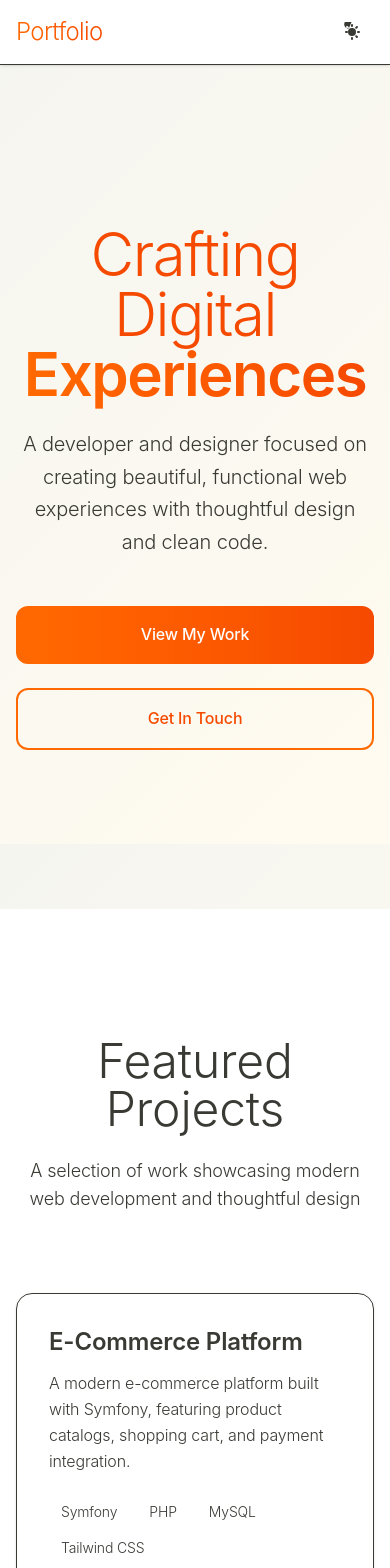
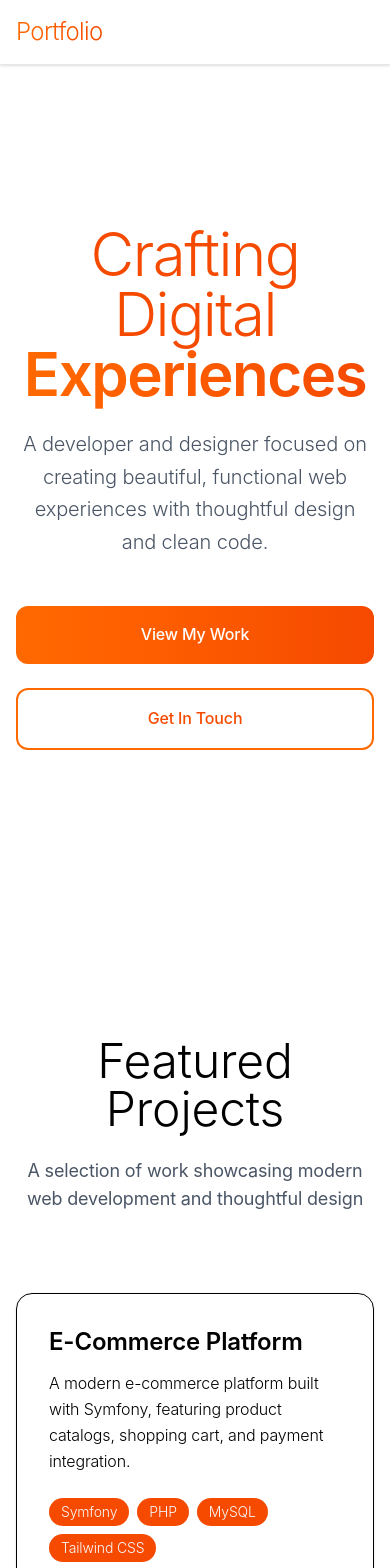
Before and after one commit to wpoth/wpoth.github.io, a Next.js app: page / in a window 390 px wide. Shown: the top 1568 px of the page. Built offline with nearby package versions, Linux system fonts and the light colour scheme.

Commit message:
removed theme swapper and added framer animations to the header

```diff
--- a/package.json
+++ b/package.json
@@ -12,7 +12,8 @@
     "framer-motion": "^12.40.0",
     "next": "16.2.6",
     "react": "19.2.4",
-    "react-dom": "19.2.4"
+    "react-dom": "19.2.4",
+    "resend": "^6.12.4"
   },
   "devDependencies": {
     "@tailwindcss/postcss": "^4",
--- /dev/null
+++ b/src/app/api/send-email/route.ts
@@ -0,0 +1,50 @@
+import { Resend } from 'resend';
+import { NextRequest, NextResponse } from 'next/server';
+
+const resend = new Resend(process.env.RESEND_API_KEY);
+
+interface SendEmailRequest {
+  name: string;
+  email: string;
+  message: string;
+}
+
+export async function POST(request: NextRequest) {
+  try {
+    const body: SendEmailRequest = await request.json();
+
+    const { name, email, message } = body;
+
+    if (!name || !email || !message) {
+      return NextResponse.json(
+        { error: 'Missing required fields' },
+        { status: 400 }
+      );
+    }
+
+    await resend.emails.send({
+      from: 'Portfolio Contact <onboarding@resend.dev>',
+      to: 'w.poth1001@gmail.com',
+      replyTo: email,
+      subject: `New message from ${name}`,
+      html: `
+        <h2>New Message</h2>
+        <p><strong>Name:</strong> ${name}</p>
+        <p><strong>Email:</strong> ${email}</p>
+        <p><strong>Message:</strong></p>
+        <p>${message.replace(/\n/g, '<br>')}</p>
+      `,
+    });
+
+    return NextResponse.json(
+      { success: true, message: 'Email sent successfully' },
+      { status: 200 }
+    );
+  } catch (error) {
+    console.error('Email error:', error);
+    return NextResponse.json(
+      { error: 'Failed to send email' },
+      { status: 500 }
+    );
+  }
+}
--- a/src/app/globals.css
+++ b/src/app/globals.css
@@ -1,22 +1,13 @@
 @import "tailwindcss";
 
 :root {
-  --background: #f5f5f0;
-  --foreground: #3a3a35;
-}
-
-.dark {
-  --background: #2a2a24;
-  --foreground: #f5f5f0;
+  --background: #ffffff;
+  --foreground: #000000;
 }
 
 html {
-  background: linear-gradient(135deg, #f5f5f0 0%, #fffbf0 100%);
+  background: #ffffff;
   min-height: 100vh;
-}
-
-html.dark {
-  background: linear-gradient(135deg, #2a2a24 0%, #3a3a34 100%);
 }
 
 body {
@@ -24,6 +15,12 @@ body {
   font-family: -apple-system, BlinkMacSystemFont, 'Segoe UI', 'Roboto', 'Oxygen', 'Ubuntu', 'Cantarell', 'Fira Sans', 'Droid Sans', 'Helvetica Neue', sans-serif;
   line-height: 1.6;
   letter-spacing: -0.01em;
+}
+
+/* Ensure placeholder text is visible */
+input::placeholder,
+textarea::placeholder {
+  color: rgb(0 0 0 / 0.5);
 }
 
 /* Smooth transitions for dark mode toggle */
--- a/src/app/layout.tsx
+++ b/src/app/layout.tsx
@@ -1,6 +1,5 @@
 import type { Metadata } from "next";
 import { Geist, Geist_Mono } from "next/font/google";
-import Script from "next/script";
 import "./globals.css";
 import { ClientLayout } from "./ClientLayout";
 
@@ -28,27 +27,9 @@ export default function RootLayout({
     <html
       lang="en"
       className={`${geistSans.variable} ${geistMono.variable} h-full antialiased`}
-      suppressHydrationWarning
     >
-      <head>
-        <Script
-          id="theme-script"
-          strategy="beforeInteractive"
-          dangerouslySetInnerHTML={{
-            __html: `
-              try {
-                const theme = localStorage.getItem('theme');
-                if (theme === 'dark') {
-                  document.documentElement.classList.add('dark');
-                } else {
-                  document.documentElement.classList.remove('dark');
-                }
-              } catch (e) {}
-            `,
-          }}
-        />
-      </head>
-      <body className="min-h-full flex flex-col bg-warm-gray-50 dark:bg-warm-gray-900 text-warm-gray-900 dark:text-warm-gray-50">
+      <head></head>
+      <body className="min-h-full flex flex-col bg-white text-black">
         <ClientLayout>{children}</ClientLayout>
       </body>
     </html>
--- a/src/app/page.tsx
+++ b/src/app/page.tsx
@@ -1,11 +1,14 @@
 'use client';
 
+import { useState } from 'react';
 import { motion, easeOut } from 'framer-motion';
 import { Container } from '@/components/Container';
 import { Button } from '@/components/Button';
 import { ProjectCard } from '@/components/ProjectCard';
 
 export default function Home() {
+  const [isSubmitting, setIsSubmitting] = useState(false);
+  const [formMessage, setFormMessage] = useState('');
   const containerVariants = {
     hidden: { opacity: 0 },
     visible: {
@@ -67,7 +70,7 @@ export default function Home() {
       {/* Hero Section */}
       <section
         id="hero"
-        className="min-h-screen flex items-center justify-center pt-20 pb-20 bg-gradient-to-br from-warm-gray-50 to-warm-gray-100 dark:from-warm-gray-900 dark:to-warm-gray-800"
+        className="min-h-screen flex items-center justify-center pt-20 pb-20 bg-white"
       >
         <Container>
           <motion.div
@@ -78,7 +81,7 @@ export default function Home() {
           >
             <motion.h1
               variants={itemVariants}
-              className="text-6xl md:text-8xl font-light mb-6 tracking-tight text-orange-600 dark:text-orange-400"
+              className="text-6xl md:text-8xl font-light mb-6 tracking-tight text-orange-600"
             >
               Crafting Digital
               <br />
@@ -89,7 +92,7 @@ export default function Home() {
 
             <motion.p
               variants={itemVariants}
-              className="text-xl md:text-2xl text-warm-gray-600 dark:text-warm-gray-300 max-w-3xl mx-auto mb-12 font-light leading-relaxed"
+              className="text-xl md:text-2xl text-gray-600 max-w-3xl mx-auto mb-12 font-light leading-relaxed"
             >
               A developer and designer focused on creating beautiful, functional web experiences with thoughtful design and clean code.
             </motion.p>
@@ -125,7 +128,7 @@ export default function Home() {
       {/* Projects Section */}
       <section
         id="projects"
-        className="py-32 bg-white dark:bg-warm-gray-900"
+        className="py-32 bg-white"
       >
         <Container>
           <motion.div
@@ -135,10 +138,10 @@ export default function Home() {
             viewport={{ once: true }}
             className="text-center mb-20"
           >
-            <h2 className="text-5xl md:text-6xl font-light mb-6 text-warm-gray-900 dark:text-white">
+            <h2 className="text-5xl md:text-6xl font-light mb-6 text-black">
               Featured Projects
             </h2>
-            <p className="text-warm-gray-600 dark:text-warm-gray-400 text-lg max-w-2xl mx-auto font-light">
+            <p className="text-gray-600 text-lg max-w-2xl mx-auto font-light\">
               A selection of work showcasing modern web development and thoughtful design
             </p>
           </motion.div>
@@ -166,7 +169,7 @@ export default function Home() {
       {/* About Section */}
       <section
         id="about"
-        className="py-32 bg-warm-gray-50 dark:bg-warm-gray-900"
+        className="py-32 bg-gray-50"
       >
         <Container>
           <motion.div
@@ -176,7 +179,7 @@ export default function Home() {
             viewport={{ once: true }}
             className="max-w-5xl mx-auto"
           >
-            <h2 className="text-5xl md:text-6xl font-light mb-12 text-center text-warm-gray-900 dark:text-white">
+            <h2 className="text-5xl md:text-6xl font-light mb-12 text-center text-black">
               About Me
             </h2>
 
@@ -203,7 +206,7 @@ export default function Home() {
                 viewport={{ once: true }}
                 className="space-y-6"
               >
-                <p className="text-warm-gray-700 dark:text-warm-gray-300 text-lg font-light leading-relaxed">
+                <p className="text-black text-lg font-light leading-relaxed\">
                   I'm a developer with a passion for creating elegant solutions
                   to complex problems. Over the past few years, I've worked on a
                   variety of projects ranging from small startups to large-scale
@@ -228,7 +231,7 @@ export default function Home() {
       {/* Contact Section */}
       <section
         id="contact"
-        className="py-32 bg-white dark:bg-warm-gray-900"
+        className="py-32 bg-white"
       >
         <Container>
           <motion.div
@@ -238,10 +241,10 @@ export default function Home() {
             viewport={{ once: true }}
             className="text-center max-w-3xl mx-auto"
           >
-            <h2 className="text-5xl md:text-6xl font-light mb-6 text-warm-gray-900 dark:text-white">
+            <h2 className="text-5xl md:text-6xl font-light mb-6 text-black">
               Let's Connect
             </h2>
-            <p className="text-warm-gray-600 dark:text-warm-gray-400 text-lg mb-12 font-light">
+            <p className="text-gray-600 text-lg mb-12 font-light\">
               I'm always open to new opportunities and collaborations. Feel free
               to reach out if you'd like to discuss a project or just say hello!
             </p>
@@ -255,10 +258,10 @@ export default function Home() {
             >
               <motion.div variants={itemVariants}>
                 <a
-                  href="mailto:hello@example.com"
-                  className="text-2xl text-orange-500 hover:text-orange-600 dark:hover:text-orange-400 transition-colors font-light"
+                  href="mailto:w.poth1001@gmail.com"
+                  className="text-2xl text-orange-600 hover:text-orange-700 transition-colors font-light"
                 >
-                  hello@example.com
+                  w.poth1001@gmail.com
                 </a>
               </motion.div>
               <motion.div
@@ -266,19 +269,17 @@ export default function Home() {
                 className="flex justify-center gap-8 text-base"
               >
                 <a
-                  href="#"
-                  className="text-warm-gray-600 dark:text-warm-gray-400 hover:text-orange-500 dark:hover:text-orange-400 transition-colors font-light"
-                >
-                  Twitter
-                </a>
-                <a
-                  href="#"
+                  href="https://github.com/wpoth"
+                  target="_blank"
+                  rel="noopener noreferrer"
                   className="text-warm-gray-600 dark:text-warm-gray-400 hover:text-orange-500 dark:hover:text-orange-400 transition-colors font-light"
                 >
                   GitHub
                 </a>
                 <a
-                  href="#"
+                  href="https://www.linkedin.com/in/wesley-poth-41a1262b4/"
+                  target="_blank"
+                  rel="noopener noreferrer"
                   className="text-warm-gray-600 dark:text-warm-gray-400 hover:text-orange-500 dark:hover:text-orange-400 transition-colors font-light"
                 >
                   LinkedIn
@@ -291,37 +292,84 @@ export default function Home() {
               initial="hidden"
               whileInView="visible"
               viewport={{ once: true }}
-              className="space-y-4 bg-warm-gray-50 dark:bg-warm-gray-800 p-8 rounded-2xl"
-              onSubmit={(e) => {
+              className="space-y-4 bg-gray-50 p-8 rounded-2xl"
+              onSubmit={async (e) => {
                 e.preventDefault();
-                alert('Thank you for your message! I will get back to you soon.');
-                (e.target as HTMLFormElement).reset();
+
+                const formData = new FormData(e.currentTarget);
+                const name = formData.get('name') as string;
+                const email = formData.get('email') as string;
+                const message = formData.get('message') as string;
+
+                setIsSubmitting(true);
+                setFormMessage('');
+
+                try {
+                  const response = await fetch('/api/send-email', {
+                    method: 'POST',
+                    headers: { 'Content-Type': 'application/json' },
+                    body: JSON.stringify({ name, email, message }),
+                  });
+
+                  const data = await response.json();
+
+                  if (!response.ok) {
+                    throw new Error(data.error || 'Failed to send email');
+                  }
+
+                  setFormMessage('Thank you! I\'ll get back to you soon.');
+                  (e.target as HTMLFormElement).reset();
+                } catch (error) {
+                  setFormMessage(
+                    error instanceof Error ? error.message : 'Failed to send email'
+                  );
+                } finally {
+                  setIsSubmitting(false);
+                }
               }}
             >
               <motion.input
                 variants={itemVariants}
                 type="text"
+                name="name"
                 placeholder="Your Name"
                 required
-                className="w-full px-6 py-3 bg-white dark:bg-warm-gray-700 rounded-xl border border-warm-gray-200 dark:border-warm-gray-600 focus:outline-none focus:border-orange-500 focus:ring-2 focus:ring-orange-500/10 dark:focus:ring-orange-500/20 transition-all font-light"
+                disabled={isSubmitting}
+                className="w-full px-6 py-3 bg-white text-warm-gray-900  rounded-xl border border-warm-gray-200 focus:outline-none focus:border-orange-500 focus:ring-2 focus:ring-orange-500/10 transition-all font-light disabled:opacity-50"
               />
               <motion.input
                 variants={itemVariants}
                 type="email"
+                name="email"
                 placeholder="Your Email"
                 required
-                className="w-full px-6 py-3 bg-white dark:bg-warm-gray-700 rounded-xl border border-warm-gray-200 dark:border-warm-gray-600 focus:outline-none focus:border-orange-500 focus:ring-2 focus:ring-orange-500/10 dark:focus:ring-orange-500/20 transition-all font-light"
+                disabled={isSubmitting}
+                className="w-full px-6 py-3 bg-white text-warm-gray-900 rounded-xl border border-warm-gray-200 focus:outline-none focus:border-orange-500 focus:ring-2 focus:ring-orange-500/10 transition-all font-light disabled:opacity-50"
               />
               <motion.textarea
                 variants={itemVariants}
+                name="message"
                 placeholder="Your Message"
                 rows={5}
                 required
-                className="w-full px-6 py-3 bg-white dark:bg-warm-gray-700 rounded-xl border border-warm-gray-200 dark:border-warm-gray-600 focus:outline-none focus:border-orange-500 focus:ring-2 focus:ring-orange-500/10 dark:focus:ring-orange-500/20 transition-all resize-none font-light"
+                disabled={isSubmitting}
+                className="w-full px-6 py-3 bg-white text-warm-gray-900 rounded-xl border border-warm-gray-200 focus:outline-none focus:border-orange-500 focus:ring-2 focus:ring-orange-500/10 transition-all resize-none font-light disabled:opacity-50"
               />
+              {formMessage && (
+                <motion.div
+                  variants={itemVariants}
+                  className={`p-4 rounded-xl text-sm font-light ${
+                    formMessage.includes('Thank you')
+                      ? 'bg-green-100 dark:bg-green-900 text-green-800 dark:text-green-200'
+                      : 'bg-red-100 dark:bg-red-900 text-red-800 dark:text-red-200'
+                  }`}
+                >
+                  {formMessage}
+                </motion.div>
+              )}
               <motion.div variants={itemVariants}>
-                <Button type="submit" className="w-full">
-                  Send Message
+                <Button type="submit" disabled={isSubmitting} className="w-full">
+                  {isSubmitting ? 'Sending...' : 'Send Message'}
                 </Button>
               </motion.div>
             </motion.form>
@@ -330,7 +378,7 @@ export default function Home() {
       </section>
 
       {/* Footer */}
-      <footer className="bg-warm-gray-900 dark:bg-warm-gray-950 text-warm-gray-400 py-8 border-t border-warm-gray-800">
+      <footer className="bg-warm-gray-100 dark:bg-black text-warm-gray-700 dark:text-warm-gray-300 py-8 border-t border-warm-gray-200 dark:border-slate-800">
         <Container className="text-center">
           <p className="font-light">
             © {new Date().getFullYear()} Wesley Poth. All rights reserved.
--- a/src/components/Navbar.tsx
+++ b/src/components/Navbar.tsx
@@ -1,53 +1,87 @@
-'use client';
+"use client";
 
-import React from 'react';
-import { ThemeToggle } from './ThemeToggle';
-import { Container } from './Container';
-
+import React from "react";
+import { useState } from 'react';
+import { motion, useScroll, useMotionValueEvent } from "framer-motion";
+import { Container } from "./Container";
 export const Navbar: React.FC = () => {
   const scrollToSection = (id: string) => {
     const element = document.getElementById(id);
     if (element) {
-      element.scrollIntoView({ behavior: 'smooth' });
+      element.scrollIntoView({ behavior: "smooth" });
     }
   };
-
+  const [hidden, setHidden] = useState(false);
+  const { scrollY } = useScroll();
+  useMotionValueEvent(scrollY, "change", (latest) => {
+    const previous = scrollY.getPrevious();
+    if (previous !== undefined) {
+      setHidden(latest > previous && latest > 150);
+    }
+  });
+  const navVariants = {
+    hidden: {},
+    visible: { transition: { staggerChildren: 0.1 } },
+  };
+  const itemVariants = {
+    hidden: { opacity: 0, y: -20 },
+    visible: { opacity: 1, y: 0, transition: { duration: 0.4 } },
+  };
+  const navItems = [
+    { label: "Home", id: "hero" },
+    { label: "Projects", id: "projects" },
+    { label: "About", id: "about" },
+    { label: "Contact", id: "contact" },
+  ];
   return (
-    <nav className="sticky top-0 z-50 bg-white dark:bg-warm-gray-900 shadow-sm dark:shadow-md border-b border-warm-gray-100 dark:border-warm-gray-700">
-      <Container className="flex items-center justify-between h-16">
-        <div className="text-2xl font-light tracking-tight bg-gradient-to-r from-orange-500 to-orange-600 bg-clip-text text-transparent">
-          Portfolio
-        </div>
-
-        <div className="hidden md:flex items-center gap-10">
-          <button
-            onClick={() => scrollToSection('hero')}
-            className="text-warm-gray-600 dark:text-warm-gray-400 hover:text-orange-500 dark:hover:text-orange-400 transition-colors font-light"
-          >
-            Home
-          </button>
-          <button
-            onClick={() => scrollToSection('projects')}
-            className="text-warm-gray-600 dark:text-warm-gray-400 hover:text-orange-500 dark:hover:text-orange-400 transition-colors font-light"
-          >
-            Projects
-          </button>
-          <button
-            onClick={() => scrollToSection('about')}
-            className="text-warm-gray-600 dark:text-warm-gray-400 hover:text-orange-500 dark:hover:text-orange-400 transition-colors font-light"
-          >
-            About
-          </button>
-          <button
-            onClick={() => scrollToSection('contact')}
-            className="text-warm-gray-600 dark:text-warm-gray-400 hover:text-orange-500 dark:hover:text-orange-400 transition-colors font-light"
-          >
-            Contact
-          </button>
-        </div>
-
-        <ThemeToggle />
-      </Container>
-    </nav>
+    <motion.nav
+      initial={{ y: -100, opacity: 0 }}
+      animate={{ y: hidden ? "-100%" : 0, opacity: 1 }}
+      transition={{ duration: 0.4, ease: "easeOut" }}
+      className="sticky top-0 z-50 border-b border-gray-200 bg-white/90 shadow-sm backdrop-blur-md"
+    >
+      {" "}
+      <Container className="flex h-16 items-center justify-between">
+        {" "}
+        <motion.div
+          initial={{ opacity: 0, x: -30 }}
+          animate={{ opacity: 1, x: 0 }}
+          transition={{ duration: 0.6 }}
+          whileHover={{ scale: 1.05 }}
+          className="cursor-pointer bg-gradient-to-r from-orange-500 to-orange-600 bg-clip-text text-2xl font-light tracking-tight text-transparent"
+          onClick={() => scrollToSection("hero")}
+        >
+          {" "}
+          Portfolio{" "}
+        </motion.div>{" "}
+        <motion.div
+          variants={navVariants}
+          initial="hidden"
+          animate="visible"
+          className="hidden items-center gap-10 md:flex"
+        >
+          {" "}
+          {navItems.map((item) => (
+            <motion.button
+              key={item.id}
+              variants={itemVariants}
+              whileHover={{ y: -2 }}
+              whileTap={{ scale: 0.95 }}
+              onClick={() => scrollToSection(item.id)}
+              className="group relative font-light text-black"
+            >
+              {" "}
+              {item.label}{" "}
+              <motion.span
+                className="absolute bottom-[-4px] left-0 h-[2px] w-full origin-left bg-orange-500"
+                initial={{ scaleX: 0 }}
+                whileHover={{ scaleX: 1 }}
+                transition={{ duration: 0.2 }}
+              />{" "}
+            </motion.button>
+          ))}{" "}
+        </motion.div>{" "}
+      </Container>{" "}
+    </motion.nav>
   );
 };
--- a/src/components/ProjectCard.tsx
+++ b/src/components/ProjectCard.tsx
@@ -1,6 +1,7 @@
-'use client';
+"use client";
 
-import React from 'react';
+import React from "react";
+import { motion } from "framer-motion";
 
 interface ProjectCardProps {
   title: string;
@@ -9,7 +10,6 @@ interface ProjectCardProps {
   tags: string[];
   link?: string;
 }
-
 export const ProjectCard: React.FC<ProjectCardProps> = ({
   title,
   description,
@@ -18,40 +18,68 @@ export const ProjectCard: React.FC<ProjectCardProps> = ({
   link,
 }) => {
   const CardContent = (
-    <div className="group bg-white dark:bg-warm-gray-800 rounded-2xl overflow-hidden shadow-sm hover:shadow-lg transition-all duration-300 hover:scale-105 border border-warm-gray-100 dark:border-warm-gray-700 relative before:absolute before:left-0 before:top-0 before:bottom-0 before:w-1 before:bg-gradient-to-b before:from-orange-500 before:to-orange-400 before:opacity-0 group-hover:before:opacity-100 before:transition-opacity before:duration-300">
+    <motion.div
+      initial={{ opacity: 0, y: 40 }}
+      whileInView={{ opacity: 1, y: 0 }}
+      viewport={{ once: true, amount: 0.2 }}
+      transition={{ duration: 0.6, ease: "easeOut" }}
+      whileHover={{ y: -8 }}
+      className="group relative overflow-hidden rounded-2xl border border-warm-gray-200  shadow-sm transition-all duration-300"
+    >
+      {" "}
+      <div className="absolute left-0 top-0 bottom-0 w-1 bg-slate-50 opacity-0 transition-opacity duration-300 group-hover:opacity-100" />{" "}
       {image && (
-        <div className="w-full h-48 bg-gradient-to-br from-orange-100 to-orange-50 dark:from-orange-700 dark:to-orange-800 overflow-hidden">
-          <img
+        <div className="h-48 w-full overflow-hidden bg-orange-600">
+          {" "}
+          <motion.img
             src={image}
             alt={title}
-            className="w-full h-full object-cover"
-          />
+            className="h-full w-full object-cover"
+            whileHover={{ scale: 1.08 }}
+            transition={{ duration: 0.4 }}
+          />{" "}
         </div>
-      )}
+      )}{" "}
       <div className="p-8">
-        <h3 className="text-2xl font-semibold text-warm-gray-900 dark:text-white mb-3">
-          {title}
-        </h3>
-        <p className="text-warm-gray-600 dark:text-warm-gray-400 mb-6 leading-relaxed font-light">
-          {description}
-        </p>
+        {" "}
+        <motion.h3
+          className="mb-3 text-2xl font-semibold text-black"
+          whileHover={{ x: 4 }}
+        >
+          {" "}
+          {title}{" "}
+        </motion.h3>{" "}
+        <p className="mb-6 leading-relaxed font-light text-black">
+          {" "}
+          {description}{" "}
+        </p>{" "}
         <div className="flex flex-wrap gap-2">
-          {tags.map((tag) => (
-            <span
+          {" "}
+          {tags.map((tag, index) => (
+            <motion.span
               key={tag}
-              className="px-3 py-1 bg-warm-gray-100 dark:bg-warm-gray-700 text-warm-gray-700 dark:text-warm-gray-200 text-sm rounded-full font-light hover:bg-orange-100 dark:hover:bg-orange-800 transition-colors"
+              initial={{ opacity: 0, scale: 0.8 }}
+              whileInView={{ opacity: 1, scale: 1 }}
+              viewport={{ once: true }}
+              transition={{ delay: index * 0.05 }}
+              whileHover={{ scale: 1.08 }}
+              className="rounded-full  px-3 py-1 text-sm font-light text-slate-50 transition-colors bg-orange-600 hover:bg-orange-700"
             >
-              {tag}
-            </span>
-          ))}
-        </div>
-      </div>
-    </div>
+              {" "}
+              {tag}{" "}
+            </motion.span>
+          ))}{" "}
+        </div>{" "}
+      </div>{" "}
+    </motion.div>
   );
-
   if (link) {
-    return <a href={link}>{CardContent}</a>;
+    return (
+      <a href={link} target="_blank" rel="noopener noreferrer">
+        {" "}
+        {CardContent}{" "}
+      </a>
+    );
   }
-
   return CardContent;
 };
--- a/src/components/ThemeToggle.tsx
+++ b/src/components/ThemeToggle.tsx
@@ -9,7 +9,7 @@ export const ThemeToggle: React.FC = () => {
   return (
     <button
       onClick={toggleTheme}
-      className="p-3 rounded-xl bg-warm-gray-100 dark:bg-warm-gray-700 text-warm-gray-800 dark:text-warm-gray-200 hover:bg-warm-gray-200 dark:hover:bg-warm-gray-600 transition-all duration-300"
+      className="p-3 rounded-xl bg-warm-gray-100 dark:bg-slate-800 text-warm-gray-800 dark:text-warm-gray-100 hover:bg-warm-gray-200 dark:hover:bg-slate-700 transition-all duration-300"
       aria-label="Toggle dark mode"
     >
       {isDark ? (
```
Also changed, not shown: src/components/Button.tsx (+6 -3 lines), 1 other file (tests, documents, lock files or other folders).
